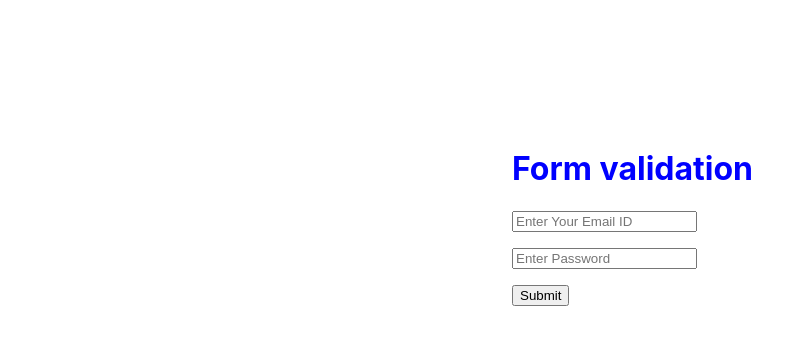
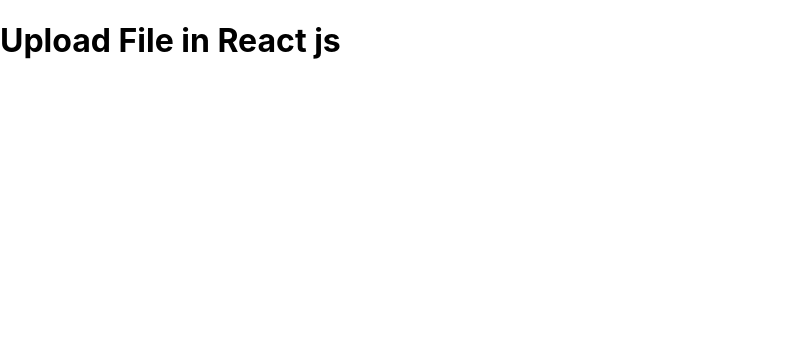
Before and after one commit to poojakelkar/react-js, a React (Create React App) app in the folder demo/: page / in a window 1280 px wide. Shown: the top 344 px of the page, without its empty margins (0-812 px from the left). Built offline with nearby package versions, Linux system fonts and the light colour scheme.

Commit message:
upload file

```diff
--- a/demo/src/App.js
+++ b/demo/src/App.js
@@ -1,58 +1,9 @@
 import React from 'react';
-import logo from './logo.svg';
-import './App.css';
-class App extends React.Component {
-    constructor() {
-        super()
-        this.state = {
-            name: "",
-            password: "",
-            nameError: "",
-            passwordError: "",
-        }
-
+class App extends React.Component{
+    render(){
+        return(
+            <h1>Upload File in React js</h1>
+        )
     }
-    valid() {
-        if (!this.state.name.includes("@") && this.state.password.length < 5) {
-            this.setState({ nameError: "Invalid Email ID", passwordError: "password is too short" })
-        }
-        else if (!this.state.name.includes("@")) {
-            this.setState({ nameError: "Invalid Email ID" })
-        }
-        else if (this.state.password.length < 5) {
-            this.setState({ passwordError: "Password length is too short" })
-        }
-        else {
-            return true
-        }
-
-    }
-    submit() {
-        this.setState(
-            {
-                nameError: "",
-                passwordError: "",
-            }
-        )
-
-        if (this.valid()) {
-            alert("submit")
-        }
-
-    }
-
-    render() {
-        return (
-            <div style={{ padding:"10%",marginLeft:"30%"}}>
-                <h1 style={{color:"blue"}}>Form validation</h1>
-                <input type="text" onChange={(event) => { this.setState({ name: event.target.value }) }} placeholder="Enter Your Email ID"/>
-                <p style={{ color: "red", fontSize: "15px" }}>{this.state.nameError}</p>
-                <input type="password" onChange={(event) => { this.setState({ password: event.target.value }) }} placeholder="Enter Password" />
-                <p style={{ color: "red", fontSize: "15px" }}>{this.state.passwordError}</p>
-                <button onClick={() => this.submit()}>Submit</button>
-            </div>
-        );
-    }
-
 }
 export default App;
```
Also changed, not shown: demo/src/About.js (deleted, +0 -11 lines).
